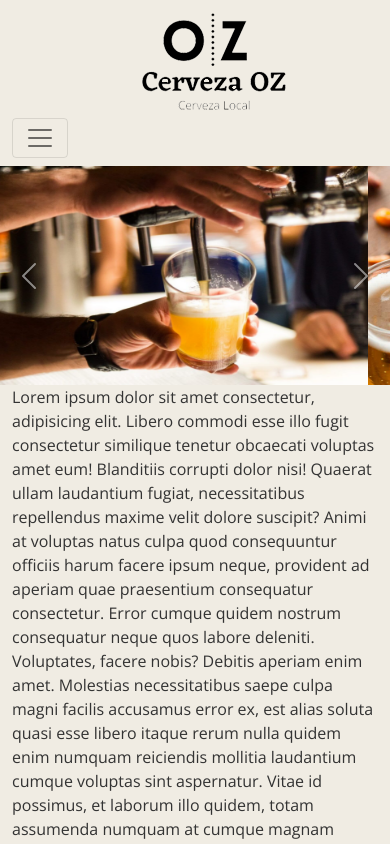
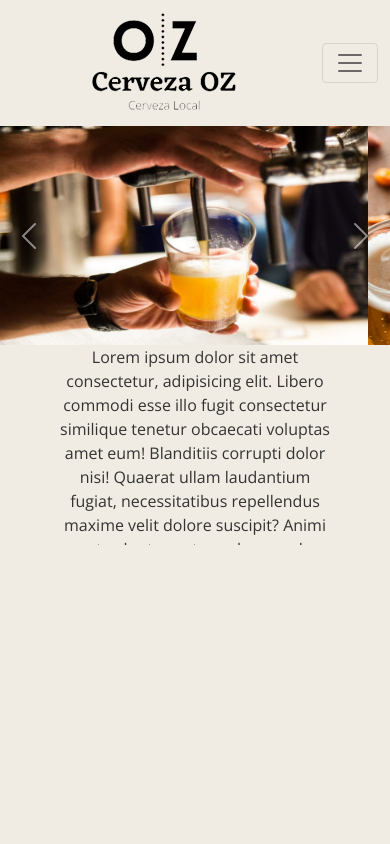
Before and after one commit to ODR96/OrlandoRepetto-CoderHouse, a plain HTML site: page pages/nosotros.html in a window 390 px wide. Shown: the top 844 px of the page. Drawn offline with nearby package versions, Linux system fonts and the light colour scheme.

Commit message:
Agregado de contenido en pagina nosotros

```diff
--- a/css/style.css
+++ b/css/style.css
@@ -39,12 +39,19 @@
     justify-content: center;
 }
 
-.container img {
+.imgIndex {
     width: 100%;
     height: 300px;
 }
 
 /* Fin Index */
+
+/* Nosotros */
+
+.contenidoNosotros {
+    width: 700px;
+    height: 300px;
+}
 
 .carousel-control-next-icon {
     background-color: transparent;
@@ -73,17 +80,18 @@
 
 @media only screen and (max-width : 750px) {
     .navbar-brand {
-        margin-left: 5rem;
-        margin-right: 0;
+        margin: 0 auto;
     }
 
-    .card-body {
-        overflow: auto;
-    }
 
-    .container img {
+    .imgIndex {
         width: 100%;
         height: 150px;
     }
 
+    .contenidoNosotros {
+        width: 300px;
+        height: 200px;
+        overflow: auto;
+    }
 }
--- a/pages/nosotros.html
+++ b/pages/nosotros.html
@@ -63,7 +63,7 @@
                 <span class="visually-hidden">Next</span>
             </button>
         </div>
-        <div class="container">
+        <div class="container text-center contenidoNosotros">
             <p class="divNosotros__p">Lorem ipsum dolor sit amet consectetur, adipisicing elit. Libero commodi esse
                 illo fugit consectetur
                 similique tenetur obcaecati voluptas amet eum! Blanditiis corrupti dolor nisi! Quaerat ullam
```
Also changed, not shown: index.html (+1 -1 lines).
